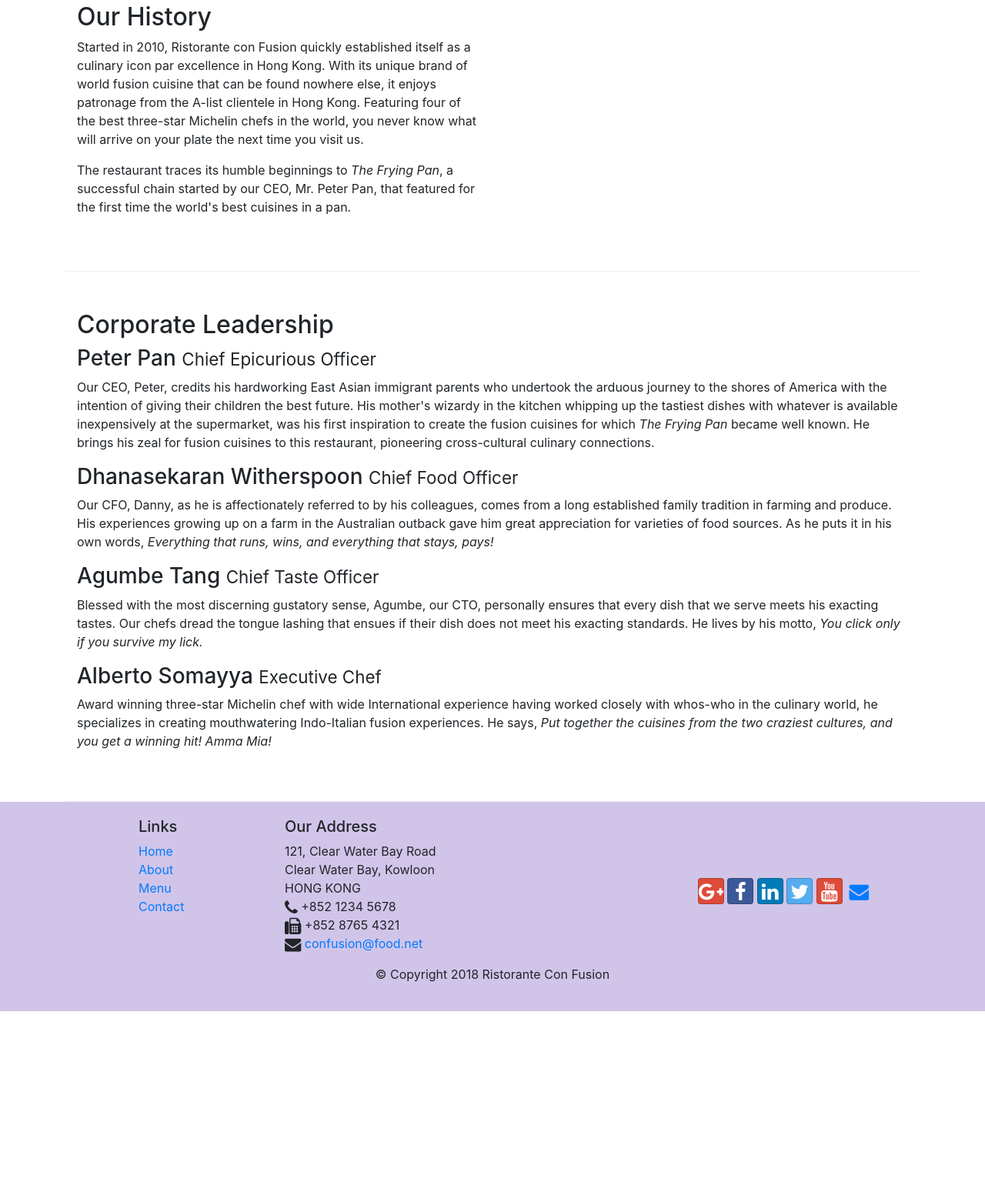
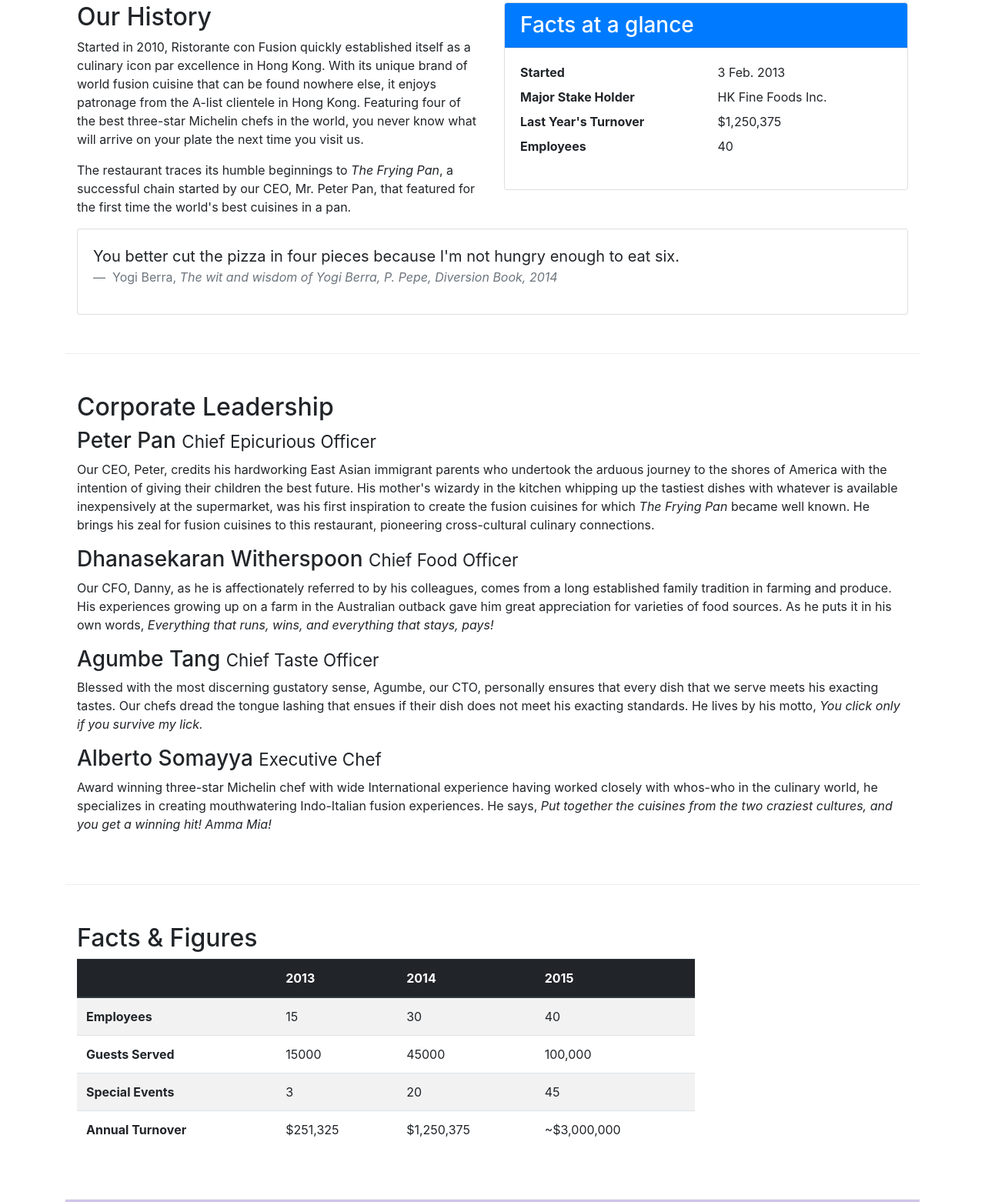
Before and after one commit to arindamkeswani/bootstrap, a website: page aboutus.html in a window 1280 px wide. Shown: the part 462-2024 px from the top of the page at 77% size. Before the commit the page ends 1776 px from the top, so only its background shows below. Drawn offline with nearby package versions, Linux system fonts and the light colour scheme.

Commit message:
Tables and Cards

```diff
--- a/aboutus.html
+++ b/aboutus.html
@@ -68,8 +68,38 @@
                 <p>Started in 2010, Ristorante con Fusion quickly established itself as a culinary icon par excellence in Hong Kong. With its unique brand of world fusion cuisine that can be found nowhere else, it enjoys patronage from the A-list clientele in Hong Kong.  Featuring four of the best three-star Michelin chefs in the world, you never know what will arrive on your plate the next time you visit us.</p>
                 <p>The restaurant traces its humble beginnings to <em>The Frying Pan</em>, a successful chain started by our CEO, Mr. Peter Pan, that featured for the first time the world's best cuisines in a pan.</p>
             </div>
-            <div>
+            <div class="col-sm">
+                <div class="card">
+                    <h3 class="card-header bg-primary text-white">
+                        Facts at a glance
+                    </h3>
+                    <div class="card-body">
+                        <dl class="row">
+                            <dt class="col-6">Started</dt>
+                            <dd class="col-6">3 Feb. 2013</dd>
+                            <dt class="col-6">Major Stake Holder</dt>
+                            <dd class="col-6">HK Fine Foods Inc.</dd>
+                            <dt class="col-6">Last Year's Turnover</dt>
+                            <dd class="col-6">$1,250,375</dd>
+                            <dt class="col-6">Employees</dt>
+                            <dd class="col-6">40</dd>
+                        </dl>
+                    </div>
+                </div>
+
             </div>
+            <div class="col-12">
+                    <div class="card card-body bg-night">
+                        <blockquote class="blockquote">
+                            <p class="mb-0">You better cut the pizza in four pieces because I'm not hungry enough to eat six.
+                            </p>
+                            <footer class="blockquote-footer">
+                                Yogi Berra,
+                                <cite title="Souce Title">The wit and wisdom of Yogi Berra, P. Pepe, Diversion Book, 2014</cite>
+                            </footer>
+                        </blockquote>
+                    </div>
+                </div>
         </div>
 
 
@@ -99,9 +129,55 @@
                 </div>
 
             </div>
+
+       </div>
+       <div class="row row-content">
+            <div class="col-12 col-sm-9">
+                <h2>Facts &amp; Figures</h2>
+                <div class="table-responsive">
+                    <table class="table table-striped">
+                        <thead class="thead-dark">
+                            <tr>
+                                <th>&nbsp;</th>
+                                <th>2013</th>
+                                <th>2014</th>
+                                <th>2015</th>
+                            </tr>
+                        </thead>
+                        <tbody>
+                            <tr>
+                                <th>Employees</th>
+                                <td>15</td>
+                                <td>30</td>
+                                <td>40</td>
+                            </tr>
+                            <tr>
+                                <th>Guests Served</th>
+                                <td>15000</td>
+                                <td>45000</td>
+                                <td>100,000</td>
+                            </tr>
+                            <tr>
+                                <th>Special Events</th>
+                                <td>3</td>
+                                <td>20</td>
+                                <td>45</td>
+                            </tr>
+                            <tr>
+                                <th>Annual Turnover</th>
+                                <td>$251,325</td>
+                                <td>$1,250,375</td>
+                                <td>~$3,000,000</td>
+                            </tr>
+                        </tbody>
+                    </table>
+                </div>
+            </div>
+             <div class="col-12 col-sm-3">
+            </div>
        </div>
 
-    </div>
+    <!-- </div> -->
 
     <footer class="footer">
         <div class="container">
```
